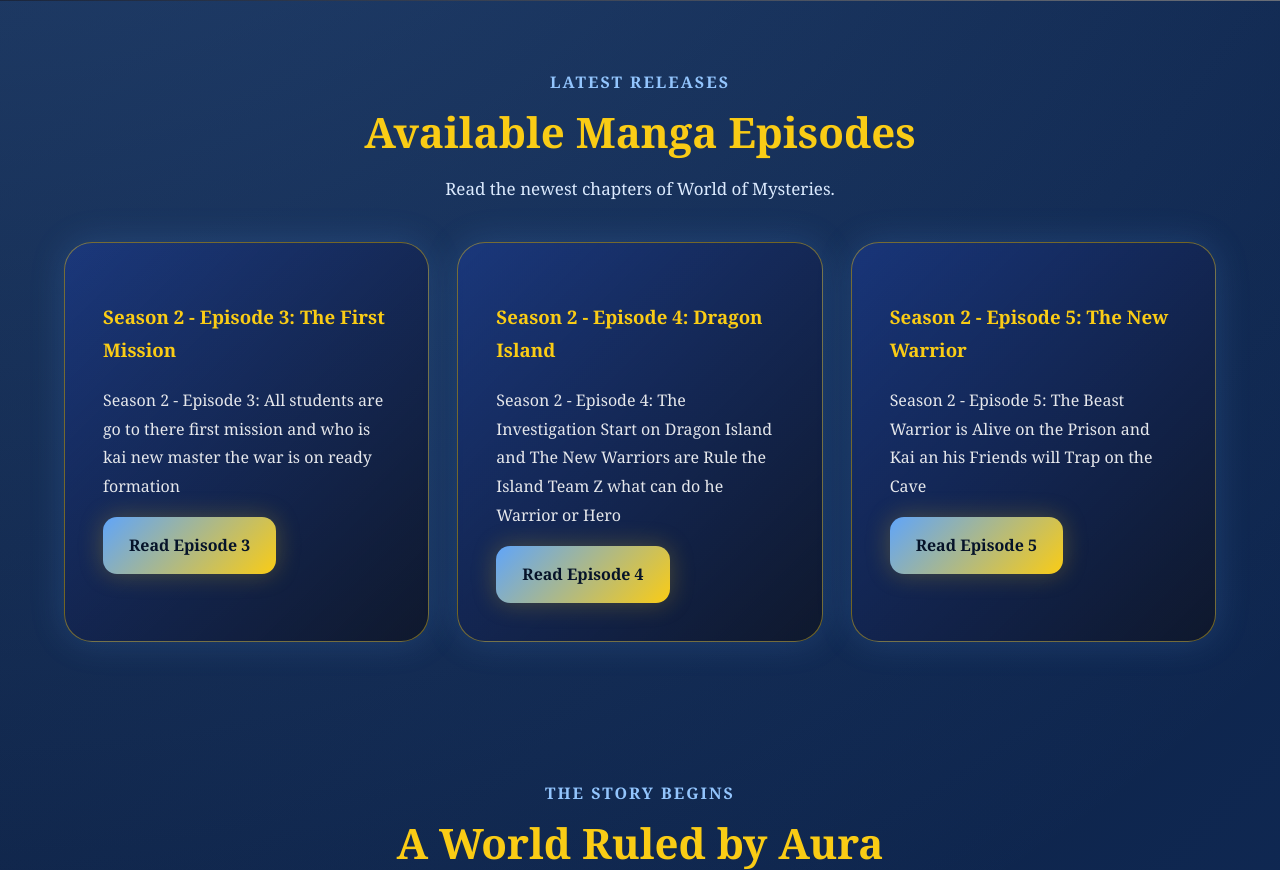
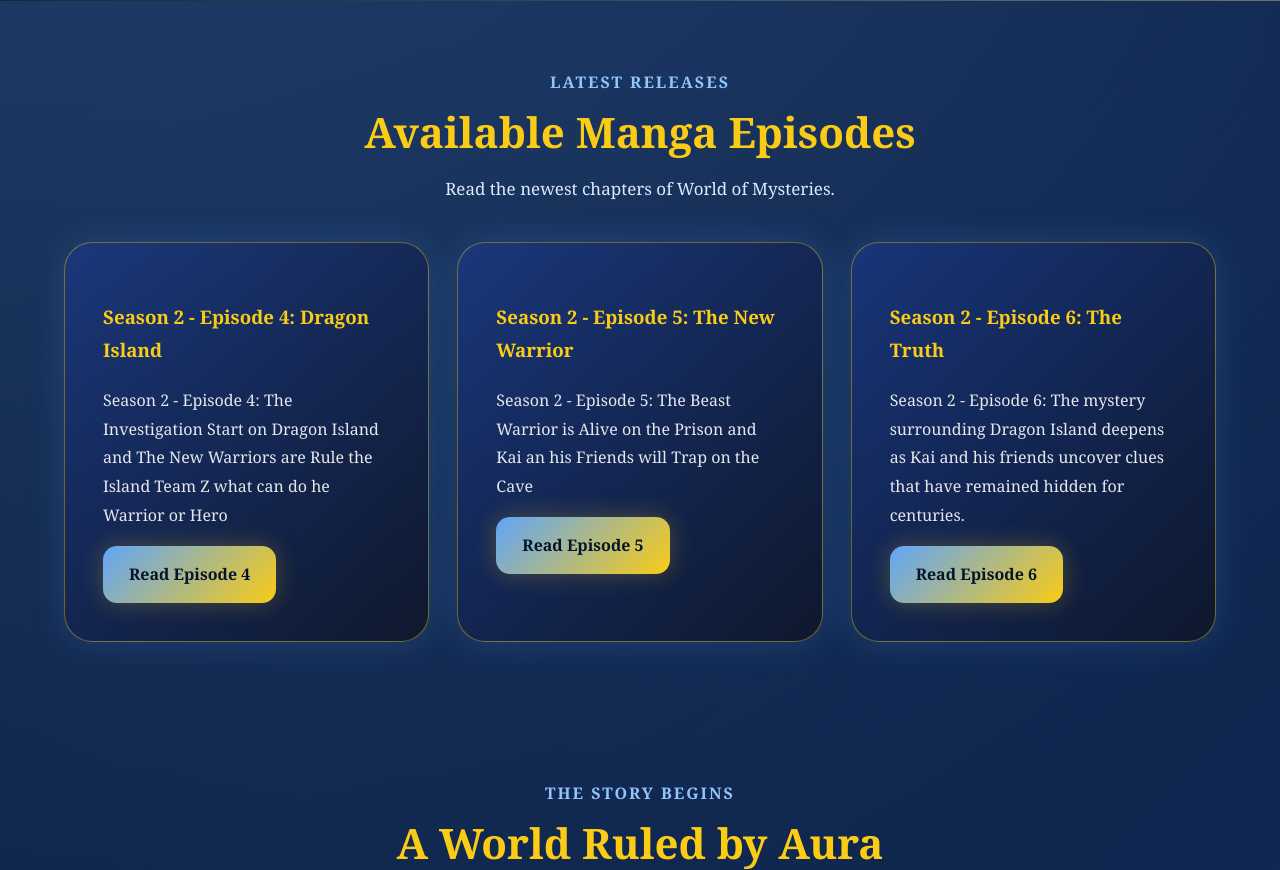
Before and after one commit to infinityaiworld001-cmd/my_world, a Flask app: page / in a window 1280 px wide. Shown: the part 692-1562 px from the top of the page. Run offline with Flask 3, Linux system fonts and the light colour scheme; grey boxes are pictures that could not be loaded.

Commit message:
Update index.html

```diff
--- a/templates/index.html
+++ b/templates/index.html
@@ -56,20 +56,6 @@
     <div class="grid-3">
 
         <div class="story-box">
-    <h3>Season 2 - Episode 3: The First Mission</h3>
-
-    <p>
-        Season 2 - Episode 3: All students are
-        go to there first mission and who is kai
-        new master the war is on ready formation
-    </p>
-
-    <a href="/manga/episode-28/1" class="btn">
-        Read Episode 3
-    </a>
-</div>
-
-        <div class="story-box">
     <h3>Season 2 - Episode 4: Dragon Island </h3>
 
     <p>
@@ -97,6 +83,21 @@
         Read Episode 5
     </a>
 </div>
+
+        <div class="story-box">
+    <h3>Season 2 - Episode 6: The Truth</h3>
+
+    <p>
+        Season 2 - Episode 6:  The mystery surrounding
+        Dragon Island deepens as Kai and his friends
+        uncover clues that have remained hidden for centuries.
+    </p>
+
+    <a href="/manga/episode-31/1" class="btn">
+        Read Episode 6
+    </a>
+</div>
+
 
     </div>
 </section>
```
